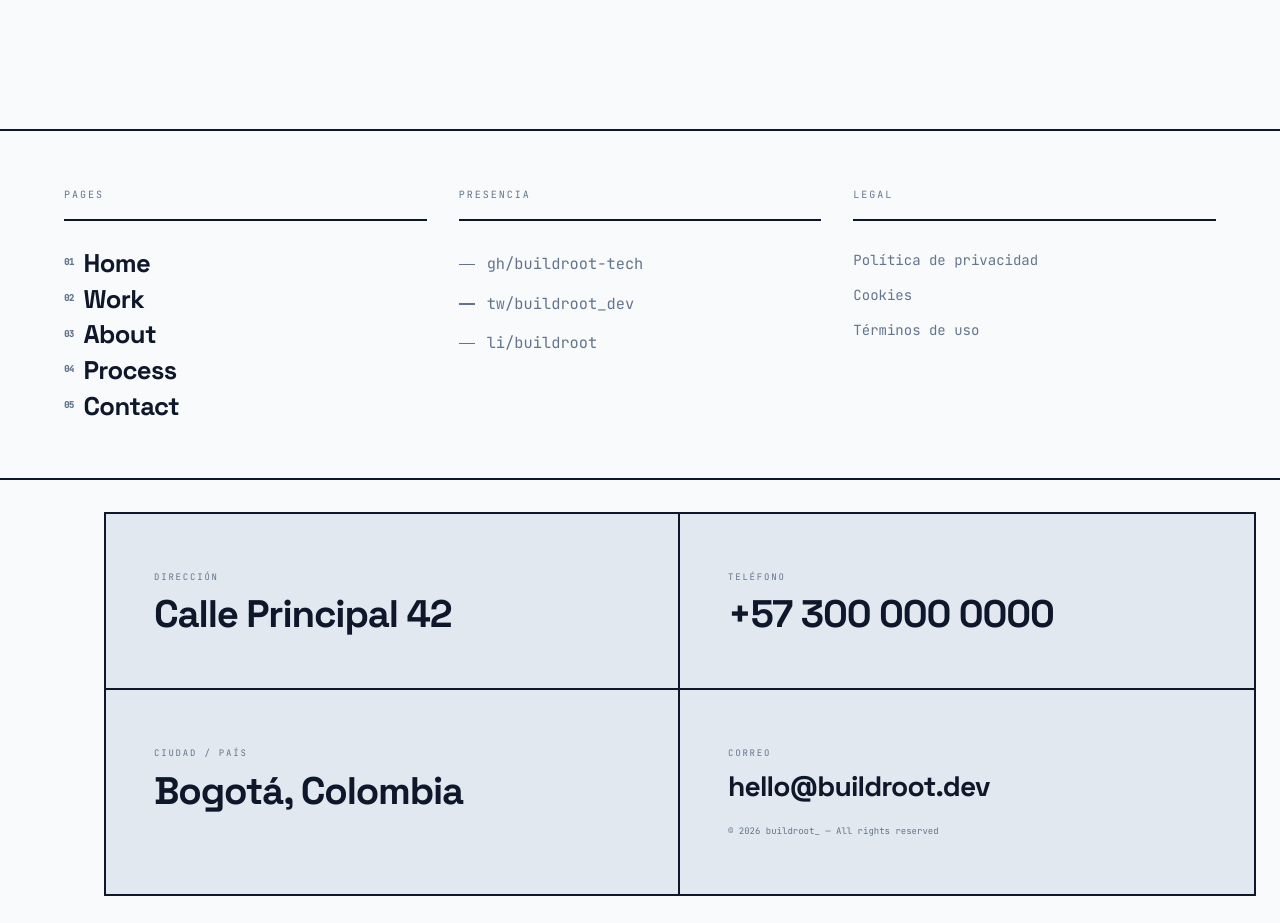
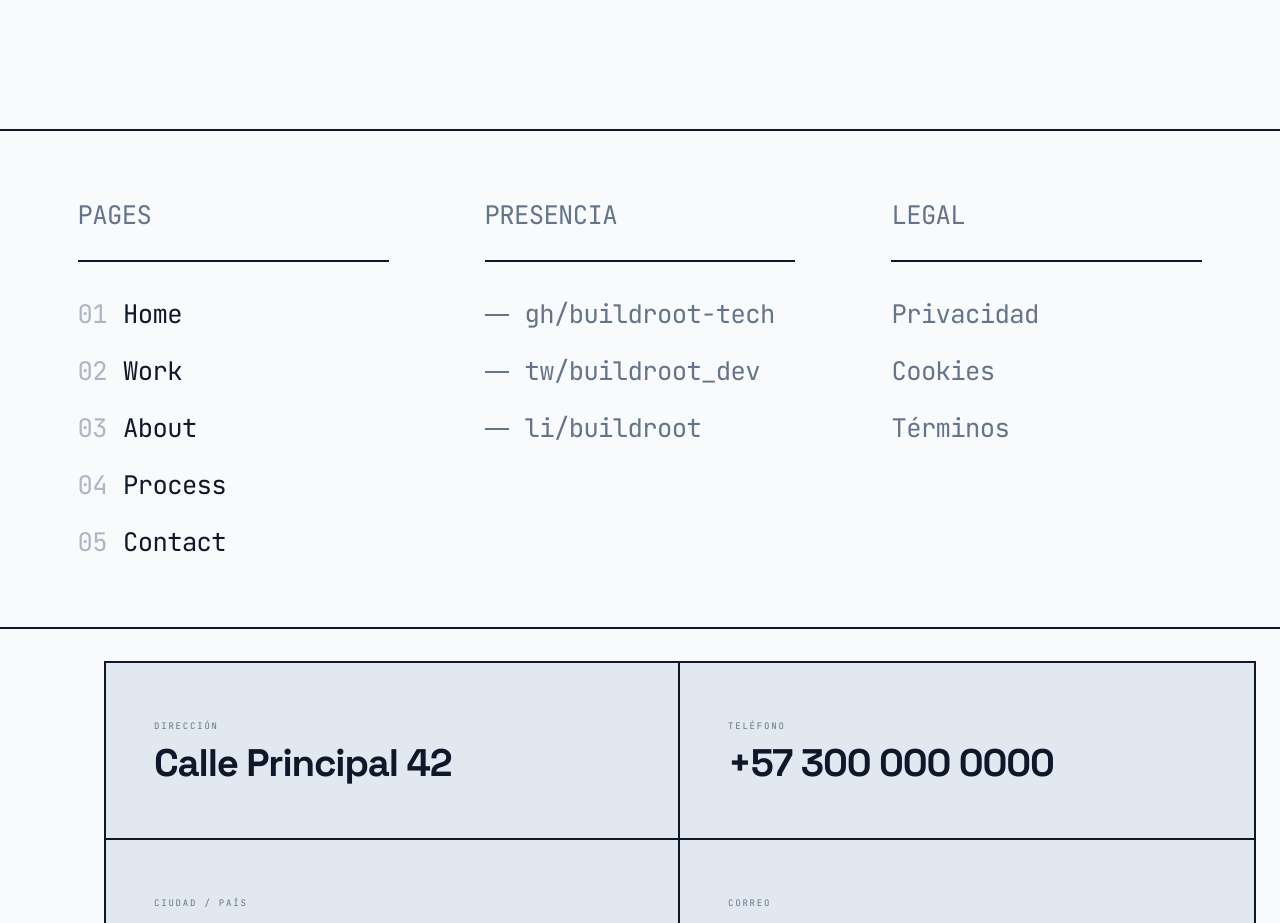
Before and after one commit to buildroot-tech/front-buildroot, a Next.js app: page / in a window 1280 px wide. Shown: the part 4640-5563 px from the top of the page. Built offline with nearby package versions, Linux system fonts and the light colour scheme.

Commit message:
style(footer): expand upper half width and standardize font sizes

```diff
--- a/components/layout/Footer.tsx
+++ b/components/layout/Footer.tsx
@@ -46,18 +46,18 @@ export function Footer(): React.ReactElement {
       <div className="flex flex-col">
 
         {/* ── UPPER HALF ── */}
-        <div className="border-b-2 border-[var(--border)] px-6 md:px-16 py-12 md:py-14">
-          <div className="mx-auto max-w-[1400px]">
-            <div className="grid grid-cols-1 md:grid-cols-3 gap-10 md:gap-8">
+        <div className="border-b-2 border-[var(--border)] px-4 md:px-12 py-12 md:py-16">
+          <div className="w-[95%] mx-auto">
+            <div className="grid grid-cols-1 md:grid-cols-3 gap-16 md:gap-24">
 
               {/* Navigation */}
               <div className="flex flex-col">
-                <div className="border-b-2 border-[var(--border)] w-full pb-4 mb-6">
-                  <p className="font-mono text-[10px] uppercase tracking-[0.2em] text-[var(--text-muted)]">
+                <div className="border-b-2 border-[var(--border)] w-full pb-6 mb-8">
+                  <p className="font-mono text-[clamp(1.5rem,2vw,2.5rem)] uppercase tracking-tight text-[var(--text-muted)]">
                     Pages
                   </p>
                 </div>
-                <nav className="flex flex-col gap-0.5" aria-label="Footer navigation">
+                <nav className="flex flex-col gap-4" aria-label="Footer navigation">
                   {navLinks.map((link, i) => (
                     <motion.div
                       key={link.href}
@@ -70,13 +70,12 @@ export function Footer(): React.ReactElement {
                       <Link
                         href={link.href}
                         className={cn(
-                          "group inline-flex items-center gap-2.5",
-                          "font-display text-[clamp(1.4rem,2vw,2rem)] font-bold",
-                          "leading-tight tracking-tight text-[var(--text-primary)]",
-                          "transition-colors duration-150 hover:text-[var(--accent)]"
+                          "group inline-flex items-center gap-4",
+                          "font-mono text-[clamp(1.5rem,2vw,2.5rem)] tracking-tight",
+                          "text-[var(--text-primary)] transition-colors duration-150 hover:text-[var(--accent)]"
                         )}
                       >
-                        <span className="font-mono text-[9px] text-[var(--text-muted)] group-hover:text-[var(--accent)] transition-colors tabular-nums">
+                        <span className="text-[var(--text-muted)] group-hover:text-[var(--accent)] transition-colors tabular-nums opacity-50">
                           0{i + 1}
                         </span>
                         {link.label}
@@ -88,12 +87,12 @@ export function Footer(): React.ReactElement {
 
               {/* Social */}
               <div className="flex flex-col">
-                <div className="border-b-2 border-[var(--border)] w-full pb-4 mb-6">
-                  <p className="font-mono text-[10px] uppercase tracking-[0.2em] text-[var(--text-muted)]">
+                <div className="border-b-2 border-[var(--border)] w-full pb-6 mb-8">
+                  <p className="font-mono text-[clamp(1.5rem,2vw,2.5rem)] uppercase tracking-tight text-[var(--text-muted)]">
                     Presencia
                   </p>
                 </div>
-                <div className="flex flex-col gap-2">
+                <div className="flex flex-col gap-4">
                   {socialLinks.map((link, i) => (
                     <motion.div
                       key={link.href}
@@ -108,15 +107,14 @@ export function Footer(): React.ReactElement {
                         target="_blank"
                         rel="noopener noreferrer"
                         className={cn(
-                          "group inline-flex items-center gap-3",
-                          "font-mono text-[clamp(0.85rem,1.2vw,1.1rem)]",
-                          "text-[var(--text-muted)] transition-colors duration-150",
-                          "hover:text-[var(--accent)]"
+                          "group inline-flex items-center gap-4",
+                          "font-mono text-[clamp(1.5rem,2vw,2.5rem)] tracking-tight",
+                          "text-[var(--text-muted)] transition-colors duration-150 hover:text-[var(--accent)]"
                         )}
                         aria-label={`Visita buildroot en ${link.label}`}
                       >
                         <span
-                          className="block h-[1.5px] bg-current transition-all duration-300 w-4 group-hover:w-8"
+                          className="block h-[2px] bg-current transition-all duration-300 w-6 group-hover:w-12"
                           aria-hidden="true"
                         />
                         {link.label}
@@ -128,16 +126,16 @@ export function Footer(): React.ReactElement {
 
               {/* Legal / Cookies */}
               <div className="flex flex-col">
-                <div className="border-b-2 border-[var(--border)] w-full pb-4 mb-6">
-                  <p className="font-mono text-[10px] uppercase tracking-[0.2em] text-[var(--text-muted)]">
+                <div className="border-b-2 border-[var(--border)] w-full pb-6 mb-8">
+                  <p className="font-mono text-[clamp(1.5rem,2vw,2.5rem)] uppercase tracking-tight text-[var(--text-muted)]">
                     Legal
                   </p>
                 </div>
-                <div className="flex flex-col gap-1.5">
+                <div className="flex flex-col gap-4">
                   {[
-                    { href: "/privacy", label: "Política de privacidad" },
+                    { href: "/privacy", label: "Privacidad" },
                     { href: "/cookies", label: "Cookies" },
-                    { href: "/terms", label: "Términos de uso" },
+                    { href: "/terms", label: "Términos" },
                   ].map((link, i) => (
                     <motion.div
                       key={link.href}
@@ -150,7 +148,7 @@ export function Footer(): React.ReactElement {
                       <Link
                         href={link.href}
                         className={cn(
-                          "font-mono text-sm text-[var(--text-muted)]",
+                          "font-mono text-[clamp(1.5rem,2vw,2.5rem)] tracking-tight text-[var(--text-muted)]",
                           "transition-colors duration-150 hover:text-[var(--text-primary)]"
                         )}
                       >
@@ -161,8 +159,6 @@ export function Footer(): React.ReactElement {
                 </div>
               </div>
             </div>
-
-
           </div>
         </div>
 
```
